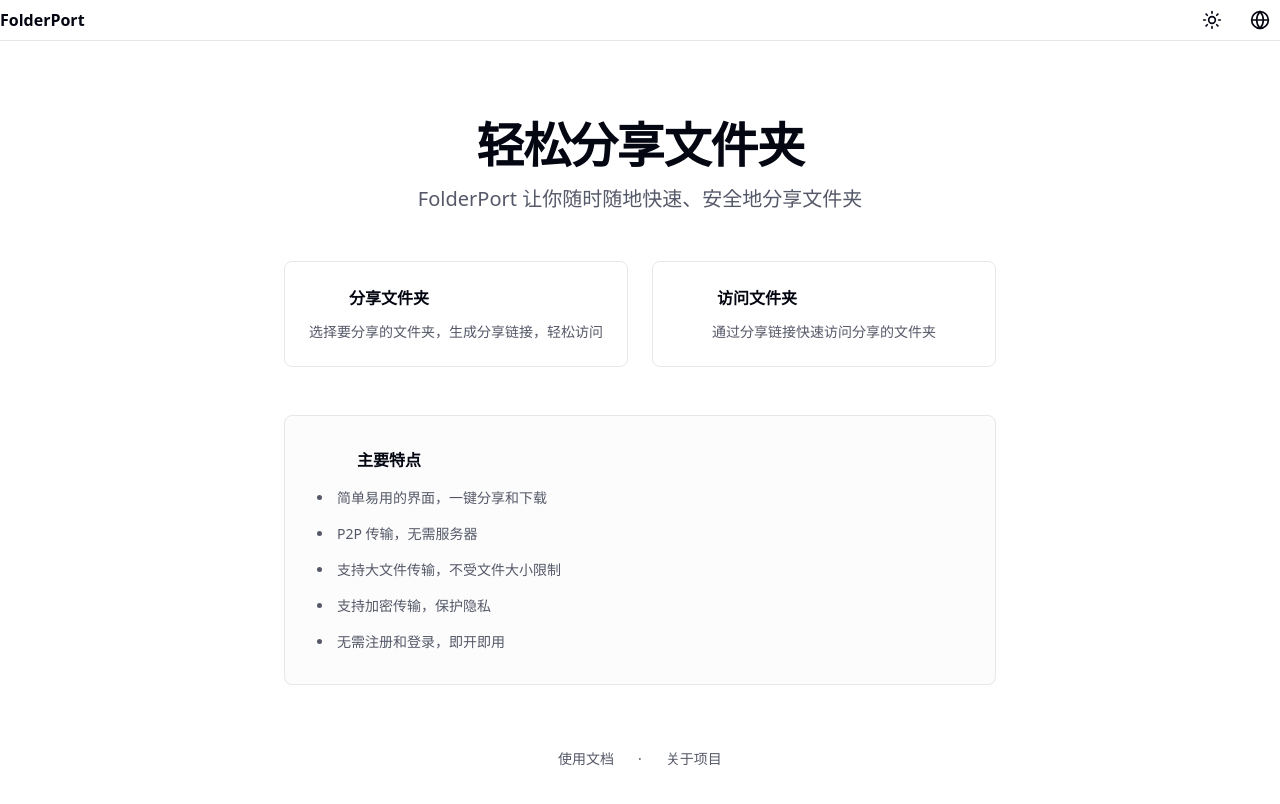
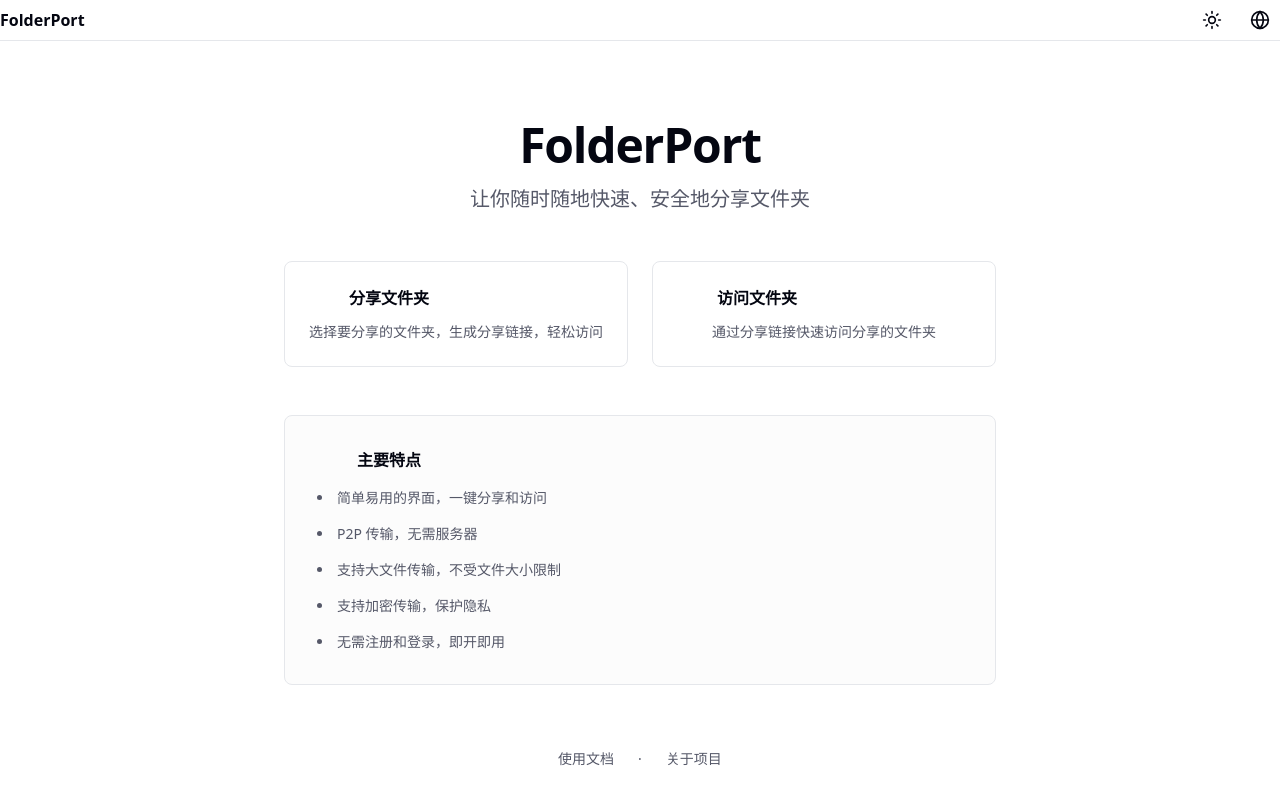
Before and after one commit to wcp1231/files-at-home, a Next.js app: page / in a window 1280 px wide. Shown: the top 804 px of the page. Built offline with nearby package versions, Linux system fonts and the light colour scheme; some icons are missing.

Commit message:
更新首页文案

```diff
--- a/src/app/page.tsx
+++ b/src/app/page.tsx
@@ -8,10 +8,10 @@
       <main className="flex flex-col gap-12 items-center max-w-3xl text-center">
         <div className="space-y-4">
           <h1 className="text-4xl sm:text-5xl font-bold tracking-tight">
-            轻松分享文件夹
+            FolderPort
           </h1>
           <p className="text-xl text-muted-foreground">
-            FolderPort 让你随时随地快速、安全地分享文件夹
+            让你随时随地快速、安全地分享文件夹
           </p>
         </div>
 
@@ -49,7 +49,7 @@
             <h3 className="font-semibold">主要特点</h3>
           </div>
           <ul className="grid gap-4 text-sm text-muted-foreground text-left list-disc list-inside">
-            <li>简单易用的界面，一键分享和下载</li>
+            <li>简单易用的界面，一键分享和访问</li>
             <li>P2P 传输，无需服务器</li>
             <li>支持大文件传输，不受文件大小限制</li>
             <li>支持加密传输，保护隐私</li>
```
